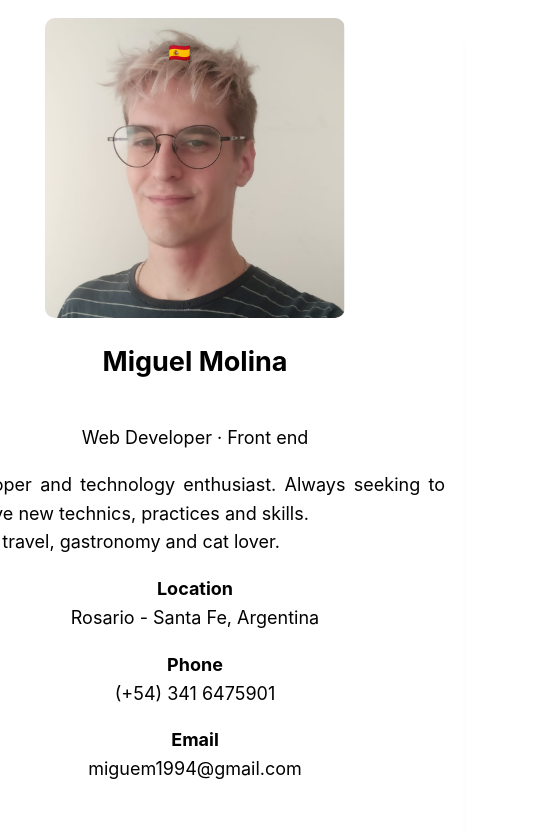
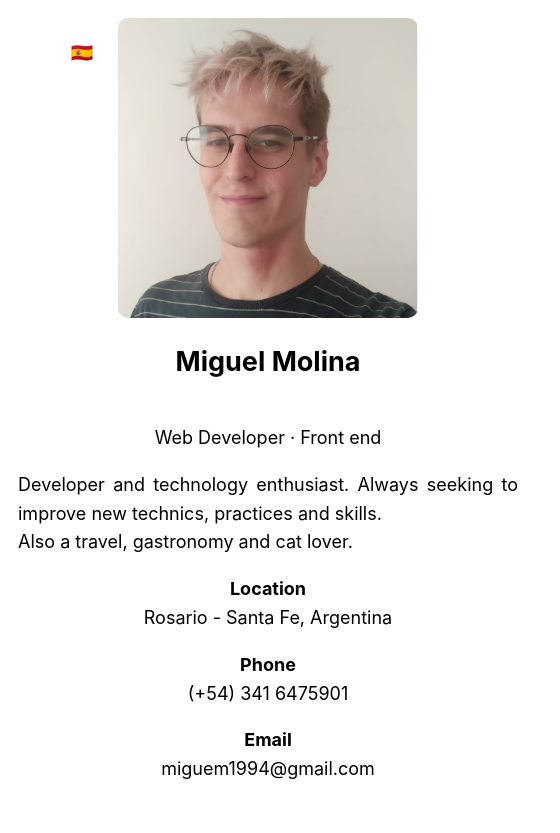
Before and after one commit to MigueM/cv, a Next.js app: page / in a window 390 px wide. Shown: the top 833 px of the page, 560 px wide, since content can reach past the window. Built offline with nearby package versions, Linux system fonts and the light colour scheme.

Commit message:
mobile fix

```diff
--- a/components/sideData.module.css
+++ b/components/sideData.module.css
@@ -52,7 +52,7 @@
   .sideContainer {
     min-width: 300px;
     padding: 0 1em;
-    box-shadow: -8px 16px 14px rgb(0 0 0 / 10%);
+    box-shadow: 0px 7px 4px -2px rgb(0 0 0 / 7%);
     text-align: center;
   }
   .heading {
--- a/styles/global.css
+++ b/styles/global.css
@@ -31,3 +31,10 @@ main {
   width: 100vw;
   justify-content: center;
 }
+
+@media only screen and (max-width: 900px) {
+  main{
+    width: auto;
+    margin: auto;
+  }
+}
--- a/styles/utils.module.css
+++ b/styles/utils.module.css
@@ -59,27 +59,27 @@
   display: none;
 }
 
-.profilePicture{
+.profilePicture {
   object-fit: contain;
 }
 
-.titleHistory{
+.titleHistory {
   text-align: left !important;
 }
 
-.langButton{
+.langButton {
   border: none;
   font-size: 1em;
   cursor: pointer;
-  padding: .5em;
+  padding: 0.5em;
 }
 
-.linkedInfo{
+.linkedInfo {
   text-decoration: none;
   color: #000000;
 }
 
-.langButton{
+.langButton {
   position: absolute;
   background: none;
   border: none;
@@ -94,11 +94,6 @@
   .homeContainer {
     flex-direction: column;
   }
-  .sideContainer {
-    min-width: 300px;
-    padding: 0 1em;
-    box-shadow: -8px 16px 14px rgb(0 0 0 / 10%);
-  }
   .heading {
     display: none;
   }
@@ -106,7 +101,7 @@
     display: flex;
     flex-direction: column;
   }
-  .langButton{
-    left: 15%;
+  .langButton {
+    left: -35%;
   }
 }
```
